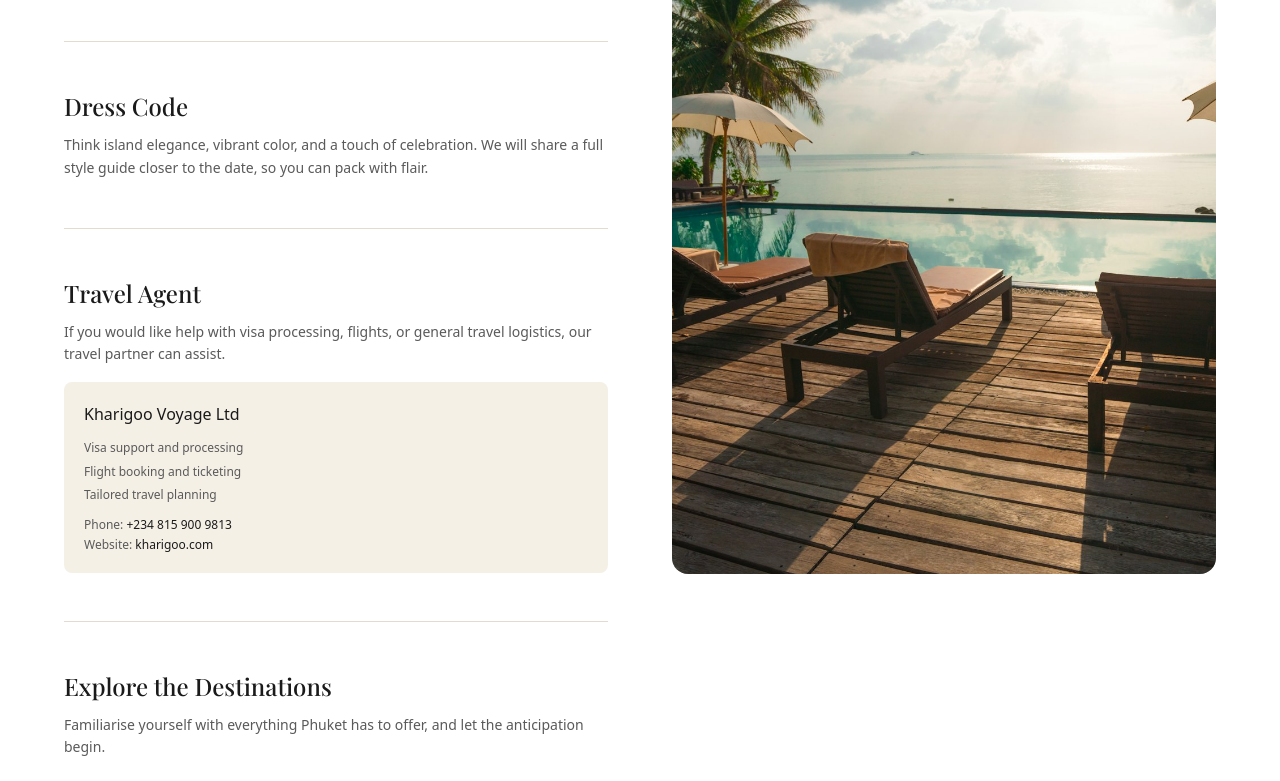
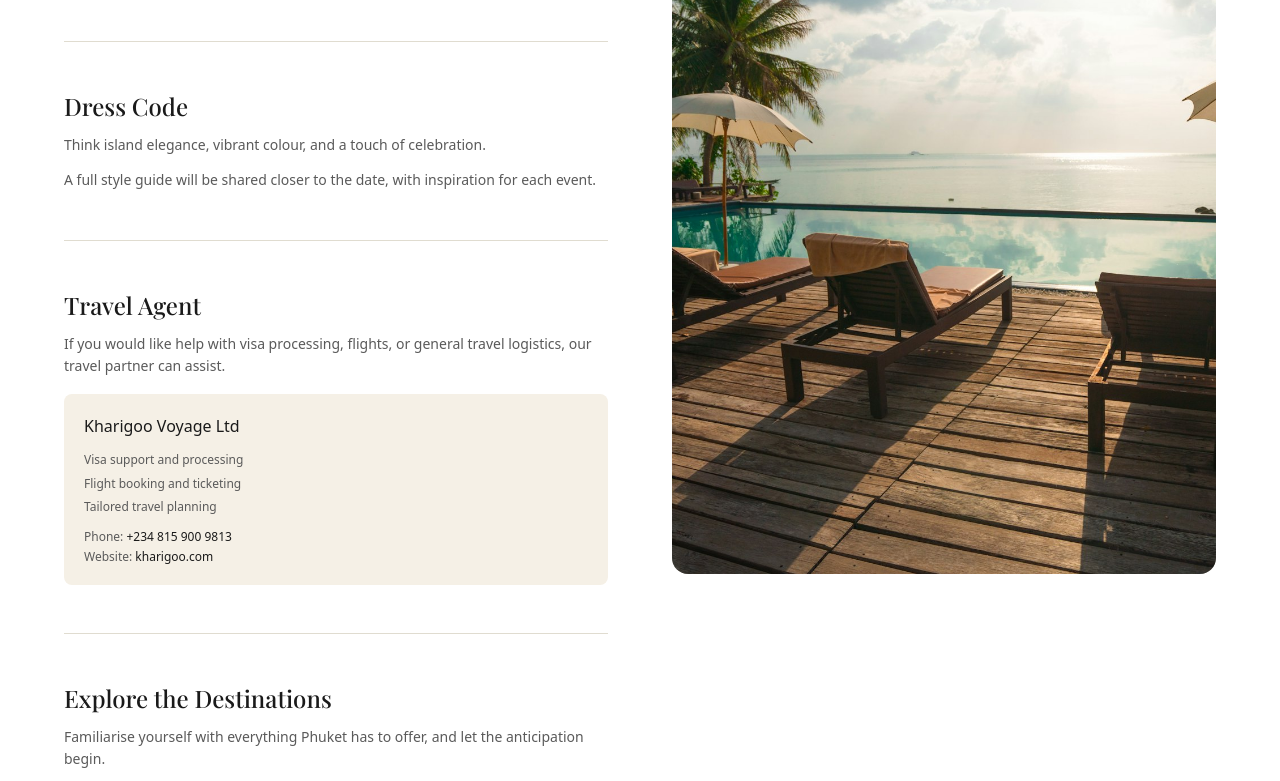
Before and after one commit to nomsou/birthday-phuket, a Next.js app: page / in a window 1280 px wide. Shown: the part 3320-4101 px from the top of the page. Built offline with nearby package versions, Linux system fonts and the light colour scheme.

Commit message:
content(stay): update dress code copy
- Split into two paragraphs for readability
- British spelling for colour
- Add note about event-specific style guide coming later

```diff
--- a/src/components/stay/StaySection.tsx
+++ b/src/components/stay/StaySection.tsx
@@ -117,12 +117,18 @@ export function StaySection() {
                 Dress Code
               </h3>
               <p
+                className="text-sm leading-relaxed mb-3"
+                style={{ color: "#5A5A5A" }}
+              >
+                Think island elegance, vibrant colour, and a touch of
+                celebration.
+              </p>
+              <p
                 className="text-sm leading-relaxed"
                 style={{ color: "#5A5A5A" }}
               >
-                Think island elegance, vibrant color, and a touch of
-                celebration. We will share a full style guide closer to the
-                date, so you can pack with flair.
+                A full style guide will be shared closer to the date, with
+                inspiration for each event.
               </p>
             </div>
 
```
